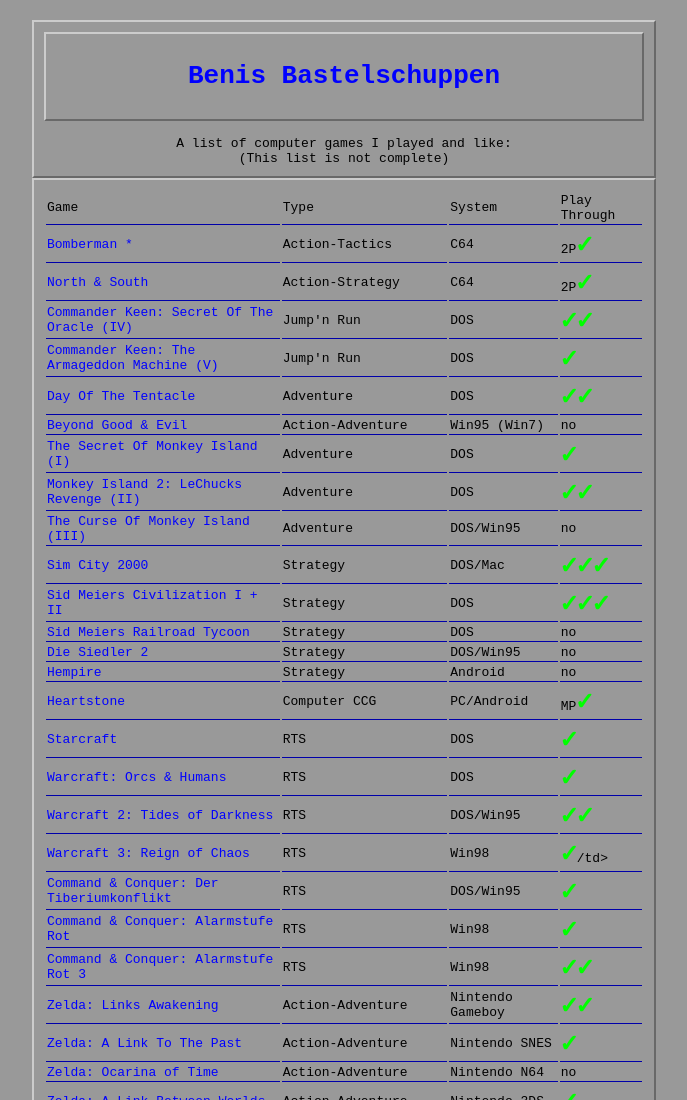
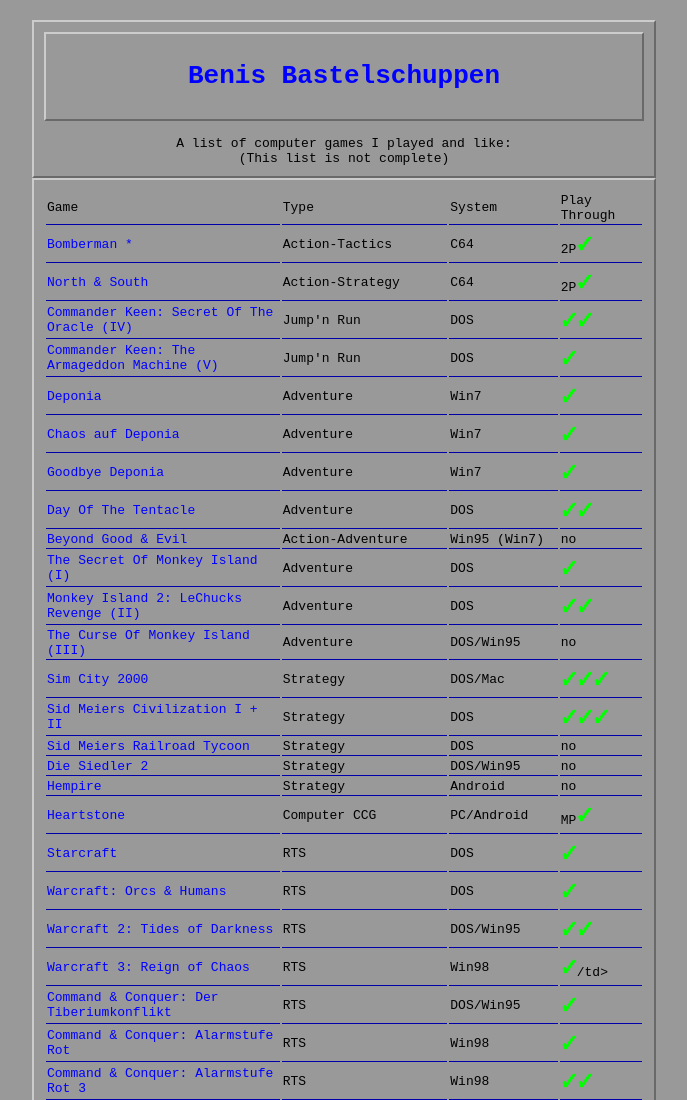
Before and after one commit to benis-bastelschuppen/benis-bastelschuppen.github.io, a plain HTML site: page gameslist.html in a window 1280 px wide. Shown: the top 1100 px of the page, without its empty margins (296-983 px from the left). Drawn offline with Linux system fonts and the light colour scheme.

Commit message:
Gameslist updated with Deponia

```diff
--- a/gameslist.html
+++ b/gameslist.html
@@ -44,6 +44,24 @@
 	<td><a href="https://de.wikipedia.org/wiki/Commander_Keen">Commander Keen: The Armageddon Machine (V)</a></td>
 	<td>Jump'n Run</td>
 	<td>DOS</td>
+	<td><b class="done"></b></td>
+</tr>
+<tr>
+	<td><a href="https://de.wikipedia.org/wiki/Deponia">Deponia</a></td>
+	<td>Adventure</td>
+	<td>Win7</td>
+	<td><b class="done"></b></td>
+</tr>
+<tr>
+	<td><a href="https://de.wikipedia.org/wiki/Chaos_auf_Deponia">Chaos auf Deponia</a></td>
+	<td>Adventure</td>
+	<td>Win7</td>
+	<td><b class="done"></b></td>
+</tr>
+<tr>
+	<td><a href="https://de.wikipedia.org/wiki/Goodbye_Deponia">Goodbye Deponia</a></td>
+	<td>Adventure</td>
+	<td>Win7</td>
 	<td><b class="done"></b></td>
 </tr>
 <tr>
```
